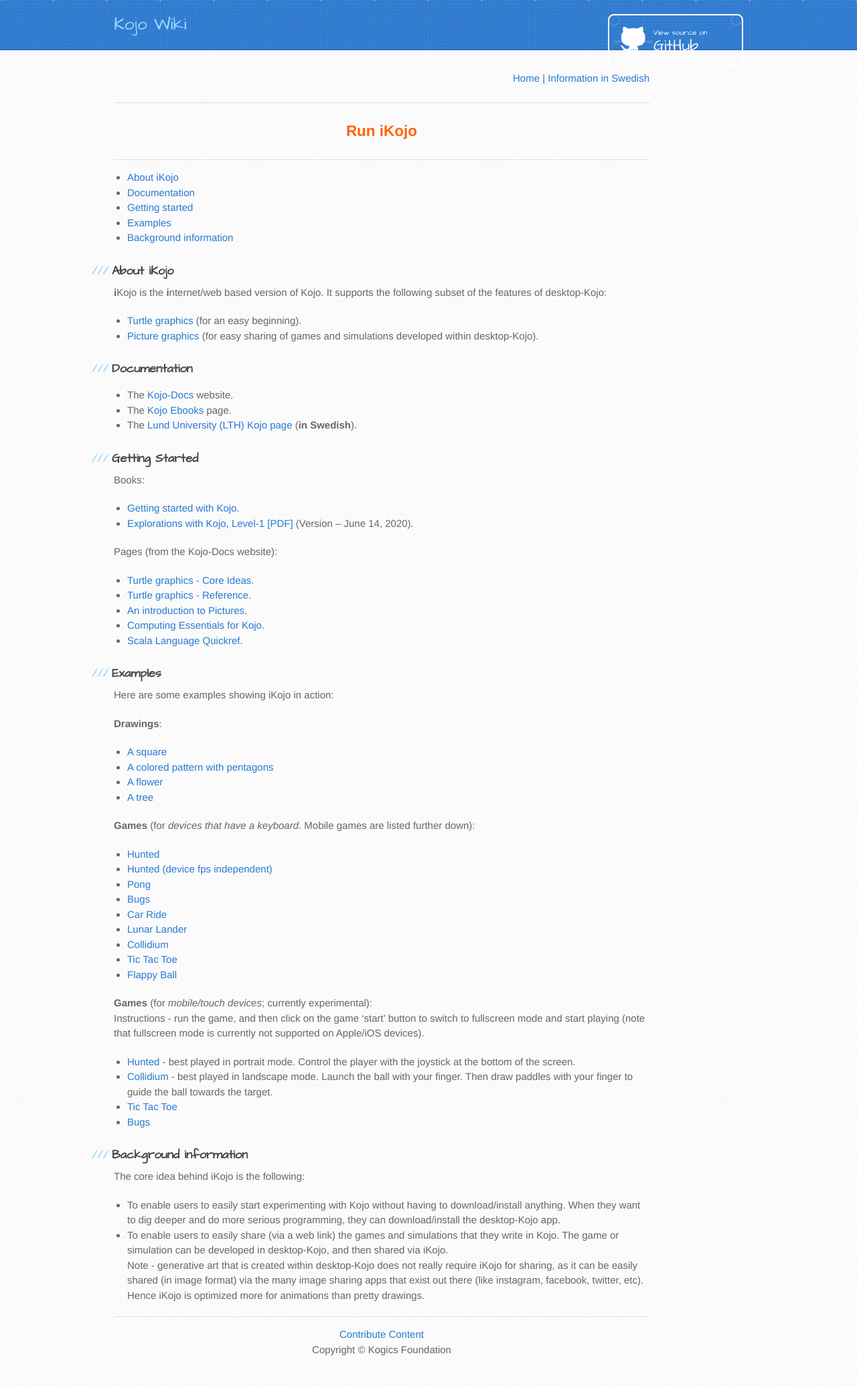
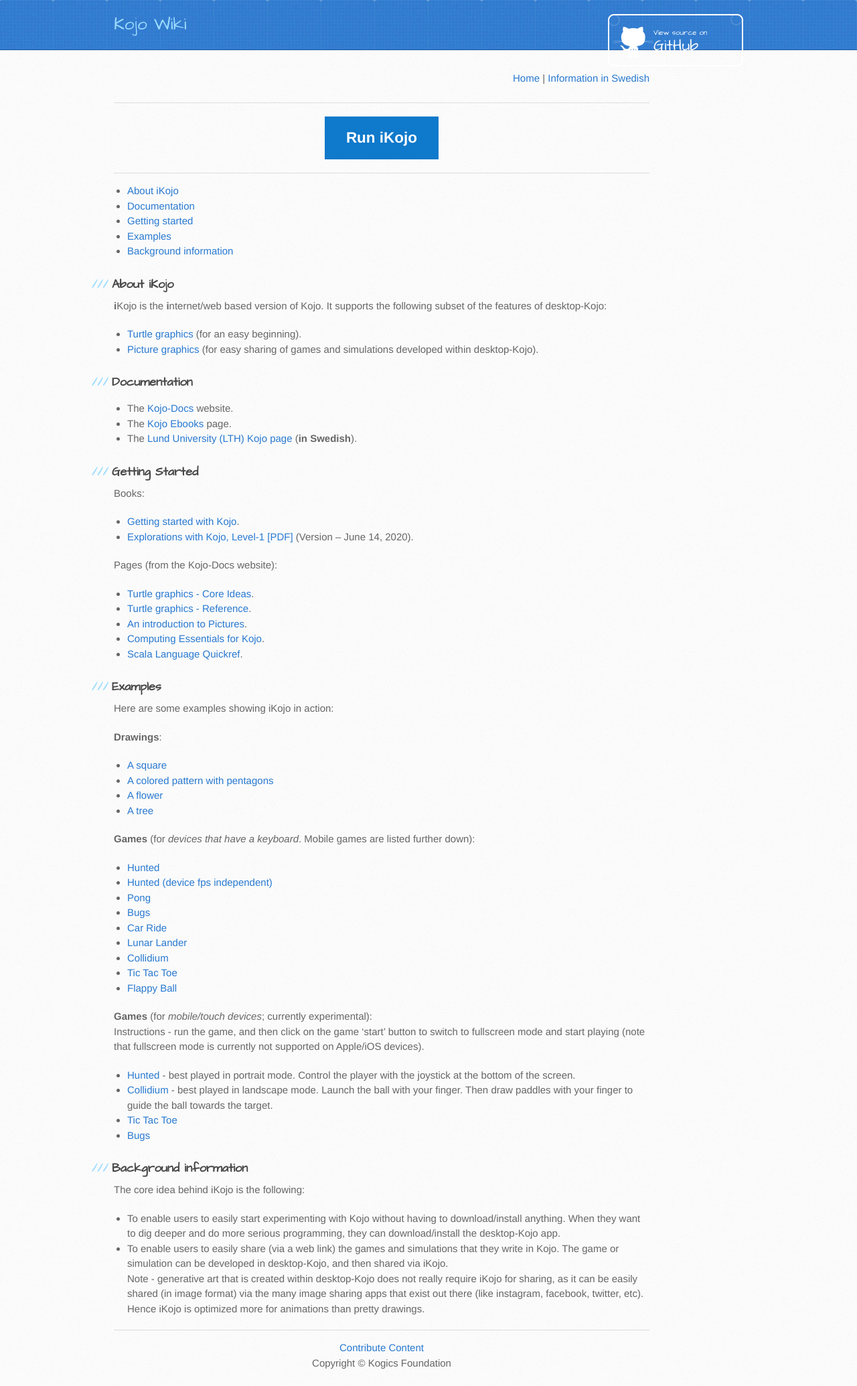
Before and after one commit to kojodoc/kojodoc.github.io, a Jekyll site: the page built from ikojo.md, in a window 1280 px wide. Shown: the whole page at 67% size. Built offline with Jekyll 4.4.1, drawn with Linux system fonts in a browser that asks for light colours; our own code applies the rules of GitHub Pages for plain Markdown files; the repository's description, which GitHub fills in, is left out.

Commit message:
Style the 'Run iKojo' link like a button.

```diff
--- a/ikojo.md
+++ b/ikojo.md
@@ -4,8 +4,10 @@
 
 ---
 
-<div style="text-align:center;margin:25px;">
-    <a href="http://ikojo.in"><span style="font-size:150%;color:#ff6200"><strong>Run iKojo</strong></span></a>
+<div style="text-align:center;">
+    <a href="http://ikojo.in">
+      <span style="font-size:150%;background-color:#0f79cb;color:white;padding: 15px 32px;display: inline-block;margin: 5px;"><strong>Run iKojo</strong></span>
+    </a>
 </div>
 
 ---
```
